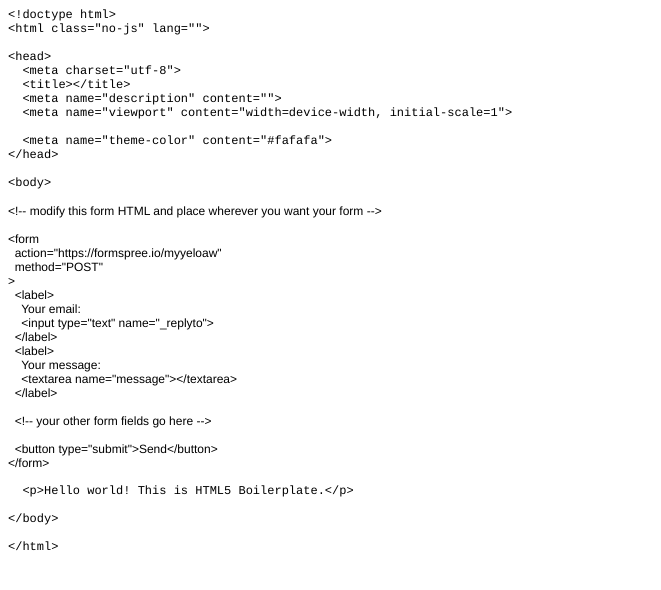
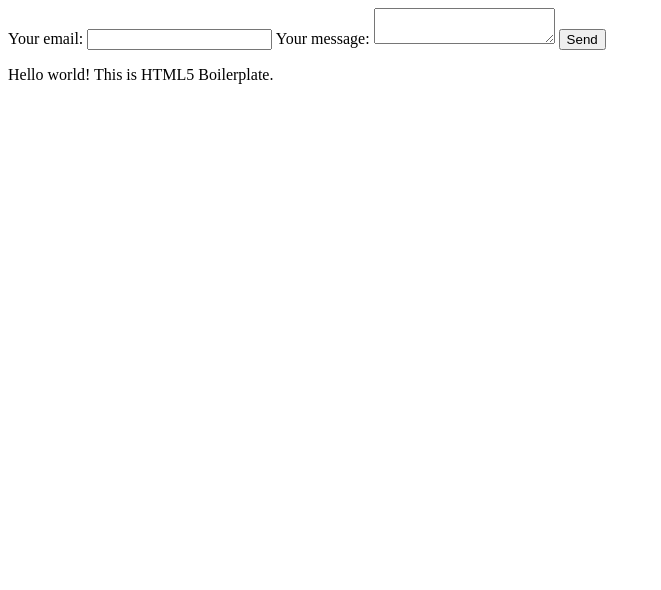
Before and after one commit to rainbow-weavers/rainbow-weavers.github.io, a plain HTML site: page index.html in a window 1280 px wide. Shown: the whole page, without its empty margins (0-661 px from the left). Drawn offline with Linux system fonts and the light colour scheme.

Commit message:
Boiler plate fix

```diff
--- a/index.html
+++ b/index.html
@@ -1,58 +1,39 @@
-<!DOCTYPE html PUBLIC "-//W3C//DTD HTML 4.01//EN" "http://www.w3.org/TR/html4/strict.dtd">
-<html>
+<!doctype html>
+<html class="no-js" lang="">
+
 <head>
-  <meta http-equiv="Content-Type" content="text/html; charset=utf-8">
-  <meta http-equiv="Content-Style-Type" content="text/css">
+  <meta charset="utf-8">
   <title></title>
-  <meta name="Generator" content="Cocoa HTML Writer">
-  <meta name="CocoaVersion" content="1894.2">
-  <style type="text/css">
-    p.p1 {margin: 0.0px 0.0px 0.0px 0.0px; line-height: 14.0px; font: 12.0px Courier; color: #000000; -webkit-text-stroke: #000000}
-    p.p2 {margin: 0.0px 0.0px 0.0px 0.0px; line-height: 14.0px; font: 12.0px Courier; color: #000000; -webkit-text-stroke: #000000; min-height: 14.0px}
-    p.p3 {margin: 0.0px 0.0px 0.0px 0.0px; font: 12.0px Helvetica; -webkit-text-stroke: #000000}
-    p.p4 {margin: 0.0px 0.0px 0.0px 0.0px; font: 12.0px Helvetica; -webkit-text-stroke: #000000; min-height: 14.0px}
-    span.s1 {font-kerning: none}
-  </style>
+  <meta name="description" content="">
+  <meta name="viewport" content="width=device-width, initial-scale=1">
+
+  <meta name="theme-color" content="#fafafa">
 </head>
+
 <body>
-<p class="p1"><span class="s1">&lt;!doctype html&gt;</span></p>
-<p class="p1"><span class="s1">&lt;html class="no-js" lang=""&gt;</span></p>
-<p class="p2"><span class="s1"></span><br></p>
-<p class="p1"><span class="s1">&lt;head&gt;</span></p>
-<p class="p1"><span class="s1"><span class="Apple-converted-space">  </span>&lt;meta charset="utf-8"&gt;</span></p>
-<p class="p1"><span class="s1"><span class="Apple-converted-space">  </span>&lt;title&gt;&lt;/title&gt;</span></p>
-<p class="p1"><span class="s1"><span class="Apple-converted-space">  </span>&lt;meta name="description" content=""&gt;</span></p>
-<p class="p1"><span class="s1"><span class="Apple-converted-space">  </span>&lt;meta name="viewport" content="width=device-width, initial-scale=1"&gt;</span></p>
-<p class="p2"><span class="s1"></span><br></p>
-<p class="p1"><span class="s1"><span class="Apple-converted-space">  </span>&lt;meta name="theme-color" content="#fafafa"&gt;</span></p>
-<p class="p1"><span class="s1">&lt;/head&gt;</span></p>
-<p class="p2"><span class="s1"></span><br></p>
-<p class="p1"><span class="s1">&lt;body&gt;</span></p>
-<p class="p2"><span class="s1"></span><br></p>
-<p class="p3">&lt;!-- modify this form HTML and place wherever you want your form --&gt;</p>
-<p class="p4"><br></p>
-<p class="p3">&lt;form</p>
-<p class="p3"><span class="Apple-converted-space">  </span>action="https://formspree.io/myyeloaw"</p>
-<p class="p3"><span class="Apple-converted-space">  </span>method="POST"</p>
-<p class="p3">&gt;</p>
-<p class="p3"><span class="Apple-converted-space">  </span>&lt;label&gt;</p>
-<p class="p3"><span class="Apple-converted-space">    </span>Your email:</p>
-<p class="p3"><span class="Apple-converted-space">    </span>&lt;input type="text" name="_replyto"&gt;</p>
-<p class="p3"><span class="Apple-converted-space">  </span>&lt;/label&gt;</p>
-<p class="p3"><span class="Apple-converted-space">  </span>&lt;label&gt;</p>
-<p class="p3"><span class="Apple-converted-space">    </span>Your message:</p>
-<p class="p3"><span class="Apple-converted-space">    </span>&lt;textarea name="message"&gt;&lt;/textarea&gt;</p>
-<p class="p3"><span class="Apple-converted-space">  </span>&lt;/label&gt;</p>
-<p class="p4"><br></p>
-<p class="p3"><span class="Apple-converted-space">  </span>&lt;!-- your other form fields go here --&gt;</p>
-<p class="p4"><br></p>
-<p class="p3"><span class="Apple-converted-space">  </span>&lt;button type="submit"&gt;Send&lt;/button&gt;</p>
-<p class="p3">&lt;/form&gt;</p>
-<p class="p2"><span class="s1"></span><br></p>
-<p class="p1"><span class="s1"><span class="Apple-converted-space">  </span>&lt;p&gt;Hello world! This is HTML5 Boilerplate.&lt;/p&gt;</span></p>
-<p class="p2"><span class="s1"><span class="Apple-converted-space">  </span></span></p>
-<p class="p1"><span class="s1">&lt;/body&gt;</span></p>
-<p class="p2"><span class="s1"></span><br></p>
-<p class="p1"><span class="s1">&lt;/html&gt;</span></p>
+
+<!-- modify this form HTML and place wherever you want your form -->
+
+<form
+  action="https://formspree.io/myyeloaw"
+  method="POST"
+>
+  <label>
+    Your email:
+    <input type="text" name="_replyto">
+  </label>
+  <label>
+    Your message:
+    <textarea name="message"></textarea>
+  </label>
+
+  <!-- your other form fields go here -->
+
+  <button type="submit">Send</button>
+</form>
+
+  <p>Hello world! This is HTML5 Boilerplate.</p>
+
 </body>
+
 </html>
```
